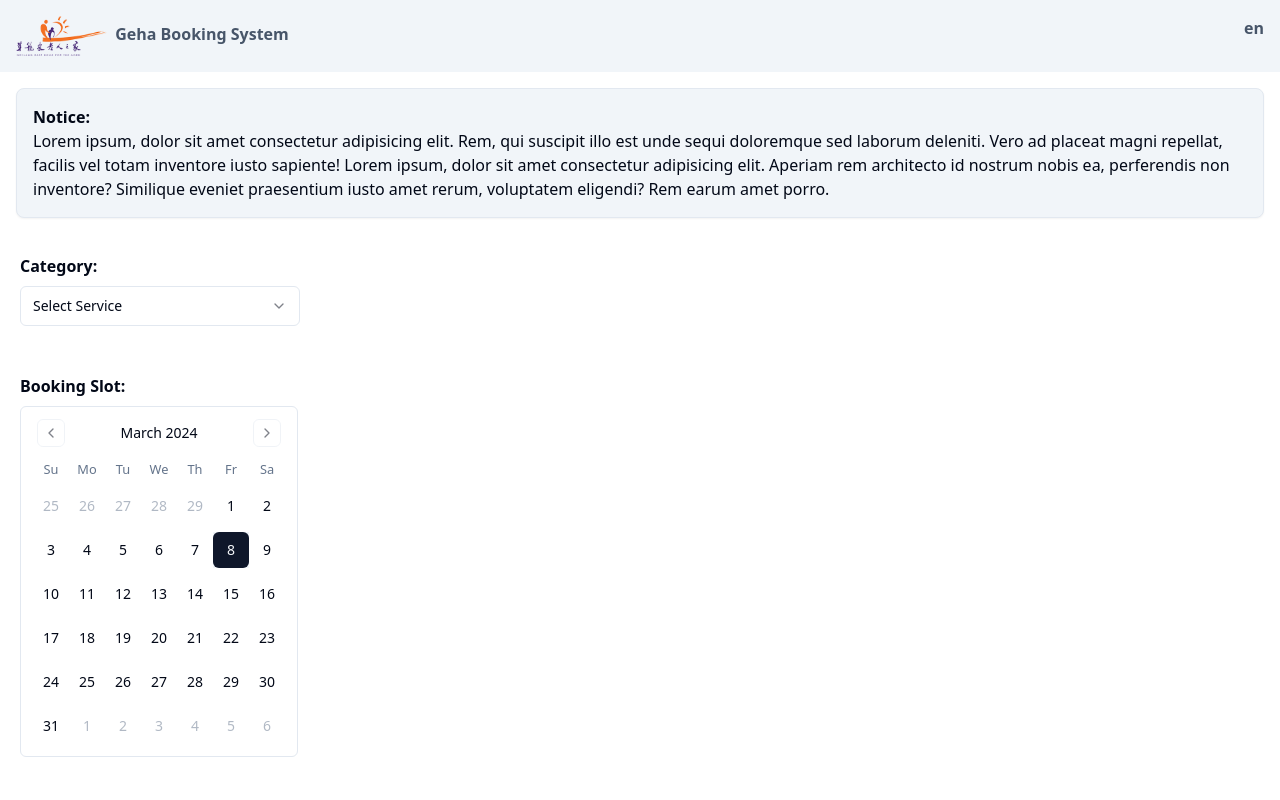
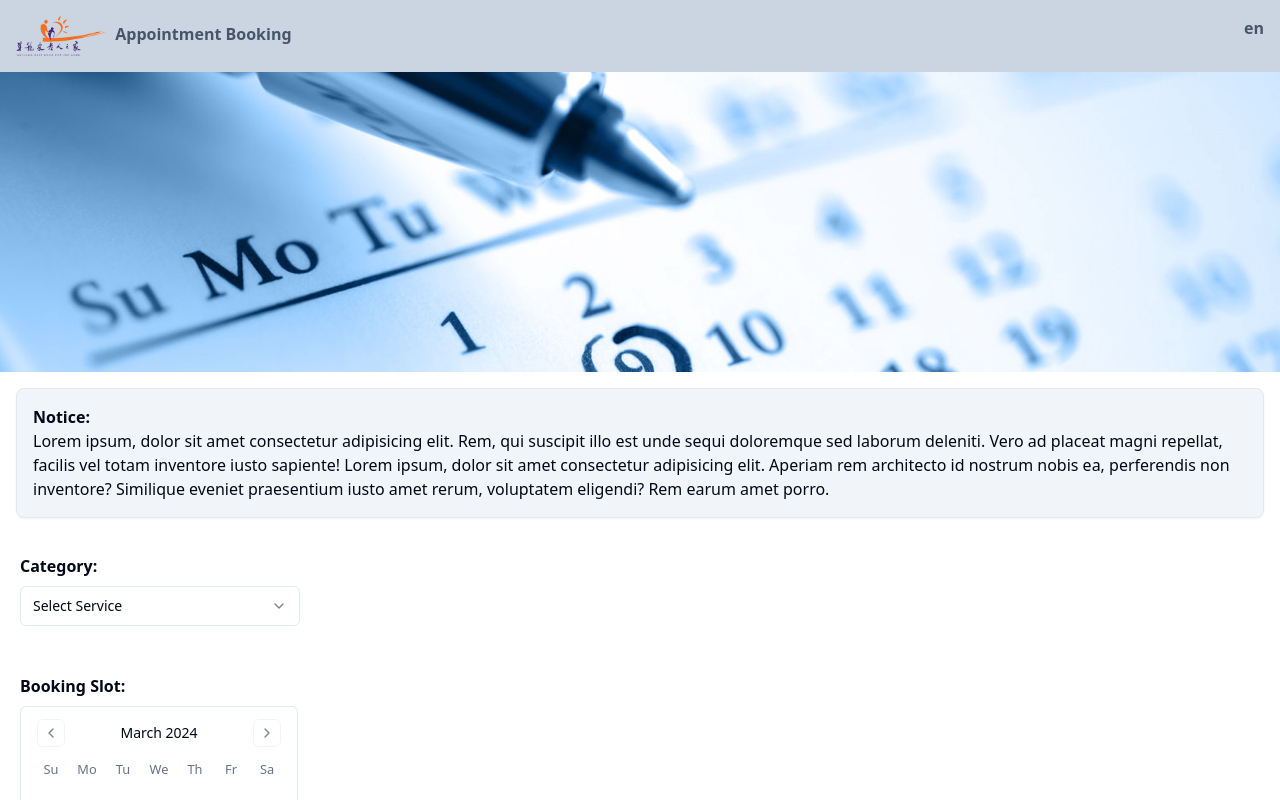
Before and after one commit to jackson1010/OrderSystemFE, a React app: page /home in a window 1280 px wide. Shown: the top 800 px of the page. Built offline with nearby package versions, Linux system fonts and the light colour scheme; the HTML template or start-up script is replaced by a standard one.

Commit message:
feat: added banner

```diff
--- /dev/null
+++ b/src/pages/Home/Home.css
@@ -0,0 +1,7 @@
+.banner {
+  background-image: url("../../assets/images/banner1.jpg");
+  background-position: center;
+  background-repeat: no-repeat;
+  background-size: cover;
+  height: 300px;
+}
--- a/src/pages/Home/index.tsx
+++ b/src/pages/Home/index.tsx
@@ -9,17 +9,20 @@ import {
 } from "@/components/ui/select";
 import { Calendar } from "@/components/ui/calendar";
 import { useState } from "react";
+import "./Home.css";
 
 const Home = () => {
   const [date, setDate] = useState<Date | undefined>(new Date());
 
   return (
     <div>
-      <div className="bg-slate-100 p-4 text-slate-600 font-bold ">
+      <div className="bg-slate-300 p-4 text-slate-600 font-bold ">
         <img src={GehaLogo} className="inline" style={{ height: "40px" }} />
-        <span className="ml-2">Geha Booking System</span>
+        <span className="ml-2">Appointment Booking</span>
         <span style={{ float: "right" }}>en</span>
       </div>
+      <div className="banner" />
+
       <div className="p-4">
         <Card className="p-4 bg-slate-100">
           <h3 className="text-md font-bold">Notice:</h3>
```
Also changed, not shown: src/assets/images/banner-senior.jpg (added), src/assets/images/banner1.jpg (added).
